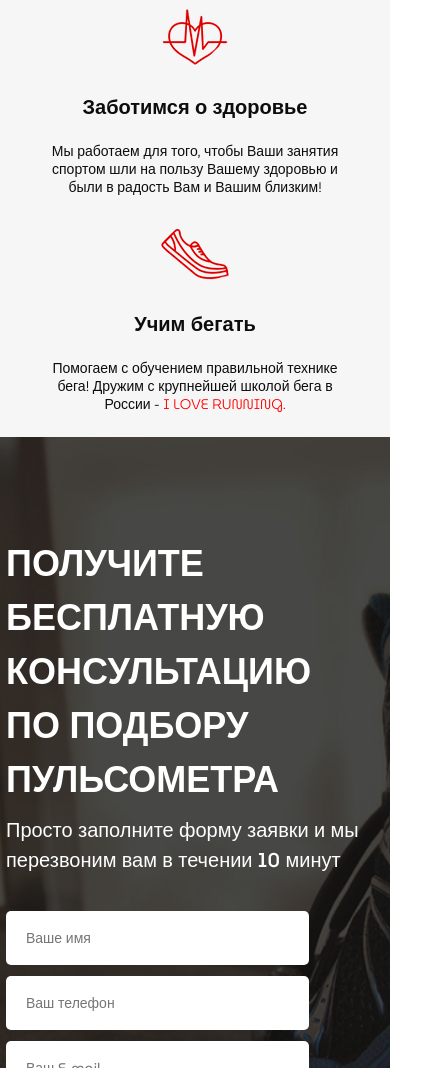
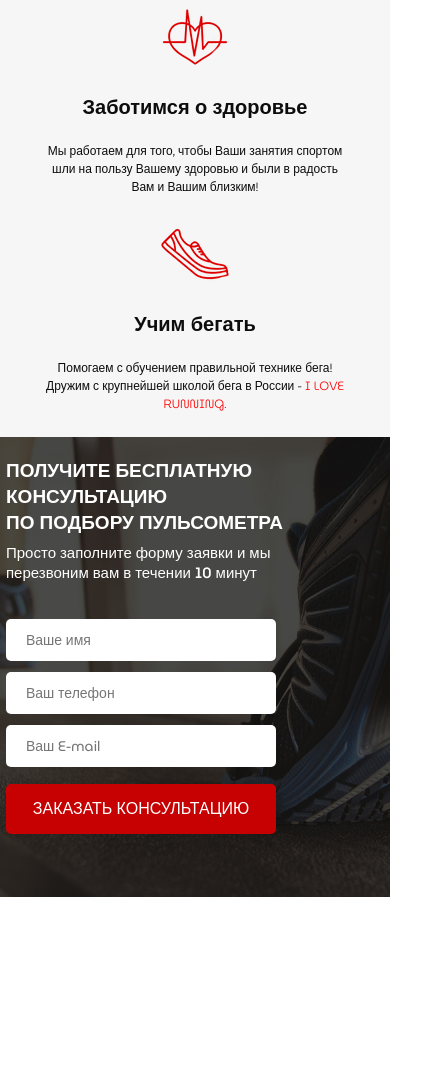
Before and after one commit to Roman-mkr/puls, a website: page src/index.html in a window 390 px wide. Shown: the part 932-2000 px from the top of the page, 434 px wide, since content can reach past the window. After the commit the page ends 1829 px from the top, so only its background shows below. Drawn offline with Linux system fonts and the light colour scheme.

Commit message:
added media for 767 991

```diff
--- a/src/sass/base/_media.scss
+++ b/src/sass/base/_media.scss
@@ -1,4 +1,72 @@
-@media (min-width: 320px) and (max-width: 576px) {
+@media (max-width: 991px) {
+    .container {
+        padding: 0 10px;
+    }
+    .header {
+        &__logo {
+            width: 205px;
+        }
+    }
+    .benefits {
+        &__text {
+            font-size: 13px;
+        }
+    }
+    .consultation {
+        padding: 80px 0 90px 0;
+    }
+}
+@media (max-width: 767px) {
+    .container {
+        padding: 0 10px;
+    }
+    .header {
+        &__official {
+            font-size: 11px;
+            span {
+                font-size: 14px;
+                line-height: 11px;
+            }
+        }
+        &__phone {
+            font-size: 16px;
+        }
+        &__logo {
+            width: 180px;
+            img{
+                width: 90%;
+            }
+        }
+    }
+    .promo {
+        &__wrapper {
+            align-items: center;
+        }
+    }
+    .benefits {
+        padding: 50px 0;
+        min-height: 420px;
+        &__wrapper {
+            margin-top: 45px;
+        }
+        &__item {
+            width: 170px;
+            font-size: 15px;
+            img {
+                margin-bottom: 25px;
+            }
+        }
+        &__text {
+            font-size: 12px;
+        }
+    }
+    .consultation {
+        padding: 55px 0;
+        min-height: 640px;
+    }
+}
+
+@media (max-width: 575px) {
     .xsinvisible {
         display: none;
     }
@@ -25,15 +93,11 @@
         }
     }
     .header {
-        &__logo {
-            img{
-                width: 80%;
-            }
-        }
         &__phone {
             &:hover {
                 color: #FFFFFF;
                 transition: none;
+                font-size: 16px;
             }
         }
     }
@@ -55,6 +119,18 @@
         }
         &__text {
             margin-bottom: 24px;
+        }
+    }
+    .consultation {
+        padding: 40px 0;
+        min-height: 550px;
+        &__title {
+            font-size: 26px;
+            line-height: 30px;
+        }
+        &__text {
+            line-height: 24px;
+            width: 400px;
         }
     }
 }
@@ -85,8 +161,12 @@
     .button {
         width: 136px;
         &_main {
-            width: 300px;
+            width: 270px;
             font-size: 14px;
+        }
+        &_submit {
+            width: 270px;
+            height: 50px;
         }
     }
     .benefits {
@@ -100,5 +180,24 @@
             }
         }
     }
+    .consultation {
+        padding: 20px 0;
+        min-height: 460px;
+        &__title {
+            font-size: 19px;
+            line-height: 26px;
+        }
+        &__text {
+            line-height: 20px;
+            font-size: 15px;
+            width: 270px;
+        }
+    }
+    .feed-form {
+        width: 270px;
+        input {
+            height: 42px;
+        }
+    }
 
 }
```
Also changed, not shown: src/css/style.min.css.
